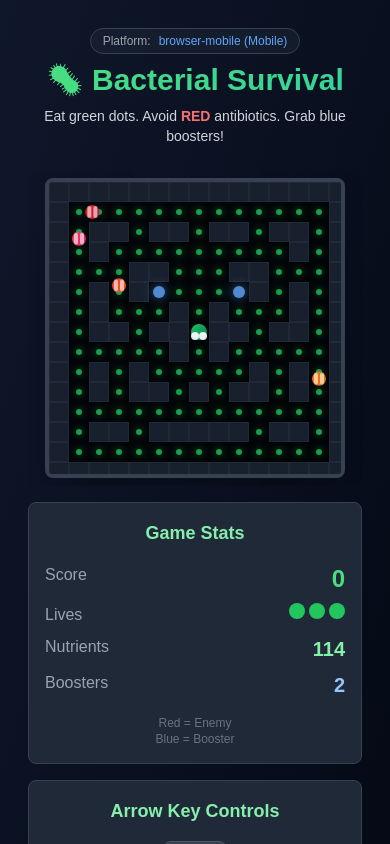
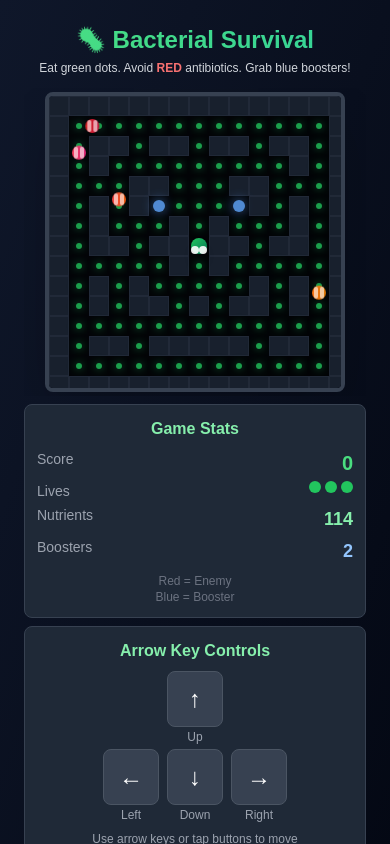
Before and after one commit to fidelismee/amr-pacman, a Next.js app: page / in a window 390 px wide. Shown: the top 844 px of the page. Built offline with nearby package versions, Linux system fonts and the light colour scheme.

Commit message:
feat: refine layout and styles for improved usability and responsiveness in BacteriaGame

```diff
--- a/app/game/components/BacteriaGame.tsx
+++ b/app/game/components/BacteriaGame.tsx
@@ -401,22 +401,23 @@ const BacteriaGame = () => {
   const antibioticOffset = (responsiveCellSize - antibioticSize) / 2;
 
   return (
-    <div className="min-h-screen bg-gradient-to-br from-slate-900 to-gray-950 text-white p-3 md:p-6 touch-none game-landscape-optimized">
+    <div className="min-h-screen bg-gradient-to-br from-slate-900 to-gray-950 text-white p-2 md:p-4 touch-none game-landscape-optimized">
       <div className="max-w-6xl mx-auto safe-area-padding">
         {/* Portrait mode warning for mobile PWA */}
         {isPortrait && platform.isPWA && (
-          <div className="mb-4 p-4 bg-yellow-900/50 border border-yellow-700 rounded-lg text-center">
-            <div className="text-yellow-300 font-bold mb-2">📱 Rotate Your Device</div>
-            <p className="text-yellow-200 text-sm">
+          <div className="mb-2 p-3 bg-yellow-900/50 border border-yellow-700 rounded-lg text-center">
+            <div className="text-yellow-300 font-bold mb-1 text-sm">📱 Rotate Your Device</div>
+            <p className="text-yellow-200 text-xs">
               For the best experience, please rotate your device to landscape mode.
             </p>
-            <div className="mt-2 text-2xl animate-pulse">↻</div>
+            <div className="mt-1 text-xl animate-pulse">↻</div>
           </div>
         )}
 
-        {/* Platform Indicator - for debugging */}
-        <div className="mb-2 text-xs text-center">
-          <div className="inline-flex items-center gap-2 bg-gray-800/50 px-3 py-1 rounded-full border border-gray-700">
+        {/* Platform Indicator - for debugging (hidden on mobile to save space) */}
+        {!platform.isMobile && (
+          <div className="mb-1 md:mb-2 text-xs text-center">
+            <div className="inline-flex items-center gap-2 bg-gray-800/50 px-2 md:px-3 py-0.5 md:py-1 rounded-full border border-gray-700">
               <span className="text-gray-400">Platform:</span>
               <span className={`font-medium ${
                 platform.platformType === 'pwa-mobile' ? 'text-green-400' :
@@ -430,25 +431,26 @@ const BacteriaGame = () => {
               </span>
             </div>
           </div>
+        )}
 
-        <header className="text-center mb-6">
-          <h1 className="text-3xl md:text-5xl font-bold mb-2 bg-gradient-to-r from-green-400 to-emerald-400 bg-clip-text text-transparent">
+        <header className="text-center mb-3 md:mb-6">
+          <h1 className="text-2xl md:text-4xl font-bold mb-1 md:mb-2 bg-gradient-to-r from-green-400 to-emerald-400 bg-clip-text text-transparent">
             🦠 Bacterial Survival
             {platform.isPWA && platform.isMobile && (
-              <span className="ml-2 text-sm md:text-base align-middle bg-green-900/30 text-green-300 px-2 py-1 rounded-full">PWA</span>
+              <span className="ml-1 md:ml-2 text-xs md:text-sm align-middle bg-green-900/30 text-green-300 px-1 md:px-2 py-0.5 md:py-1 rounded-full">PWA</span>
             )}
           </h1>
-          <p className="text-gray-300 text-sm md:text-base">
+          <p className="text-gray-300 text-xs md:text-sm">
             Eat green dots. Avoid <span className="text-red-400 font-bold">RED</span> antibiotics. Grab blue boosters!
             {showKeyboardInstructions && (
-              <span className="block mt-1 text-green-300">Use arrow keys to move • Space to pause • R to restart</span>
+              <span className="block mt-0.5 md:mt-1 text-green-300 text-xs">Use arrow keys to move • Space to pause • R to restart</span>
             )}
           </p>
         </header>
 
-        <div className="flex flex-col md:flex-row gap-4 md:gap-6 items-start">
+        <div className="flex flex-col md:flex-row gap-2 md:gap-4 items-start">
           <div className="flex-1 w-full flex flex-col items-center">
-            <div className="flex justify-center items-center w-full overflow-hidden py-2 md:py-4 game-board-landscape" ref={boardRef}>
+            <div className="flex justify-center items-center w-full overflow-hidden py-1 md:py-2 game-board-landscape" ref={boardRef}>
               <div className="relative" style={{ width: responsiveBoardWidth, height: responsiveBoardHeight }}>
 
                 {/* Board Container */}
@@ -548,127 +550,127 @@ const BacteriaGame = () => {
           </div>
 
           {/* Right Column: Stats and Controls */}
-          <div className="md:w-80 w-full space-y-4 md:space-y-6">
+          <div className="md:w-72 w-full space-y-2 md:space-y-4">
             {/* Stats Panel */}
-            <div className="bg-gray-800 p-4 rounded-lg border border-gray-700">
-              <h3 className="text-lg font-bold mb-4 text-green-300 text-center">Game Stats</h3>
-              <div className="flex justify-between mb-2">
-                <span className="text-gray-400">Score</span>
-                <span className="text-2xl font-bold text-green-400">{score}</span>
+            <div className="bg-gray-800 p-3 rounded-lg border border-gray-700">
+              <h3 className="text-base font-bold mb-2 text-green-300 text-center">Game Stats</h3>
+              <div className="flex justify-between mb-1">
+                <span className="text-gray-400 text-sm">Score</span>
+                <span className="text-xl font-bold text-green-400">{score}</span>
               </div>
-              <div className="flex justify-between mb-2">
-                <span className="text-gray-400">Lives</span>
+              <div className="flex justify-between mb-1">
+                <span className="text-gray-400 text-sm">Lives</span>
                 <div className="flex gap-1">
                   {[...Array(3)].map((_, i) => (
-                    <div key={i} className={`w-4 h-4 rounded-full ${i < lives ? 'bg-green-500' : 'bg-gray-700'}`} />
+                    <div key={i} className={`w-3 h-3 rounded-full ${i < lives ? 'bg-green-500' : 'bg-gray-700'}`} />
                   ))}
                 </div>
               </div>
-              <div className="flex justify-between mb-2">
-                <span className="text-gray-400">Nutrients</span>
-                <span className="text-xl font-bold text-green-300">{remainingNutrients}</span>
+              <div className="flex justify-between mb-1">
+                <span className="text-gray-400 text-sm">Nutrients</span>
+                <span className="text-lg font-bold text-green-300">{remainingNutrients}</span>
               </div>
-              <div className="flex justify-between mb-2">
-                <span className="text-gray-400">Boosters</span>
-                <span className="text-xl font-bold text-blue-300">{remainingBoosters}</span>
+              <div className="flex justify-between mb-1">
+                <span className="text-gray-400 text-sm">Boosters</span>
+                <span className="text-lg font-bold text-blue-300">{remainingBoosters}</span>
               </div>
-              <div className="text-xs text-center text-gray-500 mt-4">
+              <div className="text-xs text-center text-gray-500 mt-2">
                 Red = Enemy <br/> Blue = Booster
               </div>
             </div>
 
             {/* Platform-specific controls */}
             {showTouchControls ? (
-              <div className="bg-gray-800 p-4 rounded-lg border border-gray-700 touch-controls-landscape">
-                <h3 className="text-lg font-bold mb-4 text-green-300 text-center">
+              <div className="bg-gray-800 p-3 rounded-lg border border-gray-700 touch-controls-landscape">
+                <h3 className="text-base font-bold mb-2 text-green-300 text-center">
                   {platform.isPWA ? 'Touch Controls' : 'Arrow Key Controls'}
                 </h3>
 
                 <div className="flex flex-col items-center">
                   {/* Up arrow */}
-                  <div className="mb-2">
+                  <div className="mb-1">
                     <button
                       onClick={() => nextDirectionRef.current = 'up'}
-                      className="w-16 h-16 md:w-20 md:h-20 flex items-center justify-center bg-gray-700 hover:bg-gray-600 rounded-lg border border-gray-600 active:bg-gray-500 transition-colors"
+                      className="w-14 h-14 md:w-16 md:h-16 flex items-center justify-center bg-gray-700 hover:bg-gray-600 rounded-lg border border-gray-600 active:bg-gray-500 transition-colors"
                     >
-                      <div className="text-3xl md:text-4xl">↑</div>
+                      <div className="text-2xl md:text-3xl">↑</div>
                     </button>
-                    <div className="text-center text-sm text-gray-400 mt-1">Up</div>
+                    <div className="text-center text-xs text-gray-400 mt-0.5">Up</div>
                   </div>
 
                   {/* Middle row: Left, Down, Right */}
-                  <div className="flex items-center gap-4 md:gap-6">
+                  <div className="flex items-center gap-2 md:gap-4">
                     <div>
                       <button
                         onClick={() => nextDirectionRef.current = 'left'}
-                        className="w-16 h-16 md:w-20 md:h-20 flex items-center justify-center bg-gray-700 hover:bg-gray-600 rounded-lg border border-gray-600 active:bg-gray-500 transition-colors"
+                        className="w-14 h-14 md:w-16 md:h-16 flex items-center justify-center bg-gray-700 hover:bg-gray-600 rounded-lg border border-gray-600 active:bg-gray-500 transition-colors"
                       >
-                        <div className="text-3xl md:text-4xl">←</div>
+                        <div className="text-2xl md:text-3xl">←</div>
                       </button>
-                      <div className="text-center text-sm text-gray-400 mt-1">Left</div>
+                      <div className="text-center text-xs text-gray-400 mt-0.5">Left</div>
                     </div>
 
                     <div>
                       <button
                         onClick={() => nextDirectionRef.current = 'down'}
-                        className="w-16 h-16 md:w-20 md:h-20 flex items-center justify-center bg-gray-700 hover:bg-gray-600 rounded-lg border border-gray-600 active:bg-gray-500 transition-colors"
+                        className="w-14 h-14 md:w-16 md:h-16 flex items-center justify-center bg-gray-700 hover:bg-gray-600 rounded-lg border border-gray-600 active:bg-gray-500 transition-colors"
                       >
-                        <div className="text-3xl md:text-4xl">↓</div>
+                        <div className="text-2xl md:text-3xl">↓</div>
                       </button>
-                      <div className="text-center text-sm text-gray-400 mt-1">Down</div>
+                      <div className="text-center text-xs text-gray-400 mt-0.5">Down</div>
                     </div>
 
                     <div>
                       <button
                         onClick={() => nextDirectionRef.current = 'right'}
-                        className="w-16 h-16 md:w-20 md:h-20 flex items-center justify-center bg-gray-700 hover:bg-gray-600 rounded-lg border border-gray-600 active:bg-gray-500 transition-colors"
+                        className="w-14 h-14 md:w-16 md:h-16 flex items-center justify-center bg-gray-700 hover:bg-gray-600 rounded-lg border border-gray-600 active:bg-gray-500 transition-colors"
                       >
-                        <div className="text-3xl md:text-4xl">→</div>
+                        <div className="text-2xl md:text-3xl">→</div>
                       </button>
-                      <div className="text-center text-sm text-gray-400 mt-1">Right</div>
+                      <div className="text-center text-xs text-gray-400 mt-0.5">Right</div>
                     </div>
                   </div>
 
-                  <div className="mt-4 text-sm text-gray-400 text-center">
+                  <div className="mt-2 text-xs text-gray-400 text-center">
                     <p>{platform.isPWA ? 'Tap buttons to move' : 'Use arrow keys or tap buttons to move'}</p>
-                    <p className="text-xs text-gray-500 mt-1">Space = Pause • R = Restart</p>
+                    <p className="text-xs text-gray-500 mt-0.5">Space = Pause • R = Restart</p>
                     {platform.isPWA && (
-                      <p className="text-xs text-green-400 mt-1">Running as installed PWA</p>
+                      <p className="text-xs text-green-400 mt-0.5">Running as installed PWA</p>
                     )}
                   </div>
                 </div>
               </div>
             ) : (
-              <div className="bg-gray-800 p-4 rounded-lg border border-gray-700">
-                <h3 className="text-lg font-bold mb-4 text-purple-300 text-center">Desktop Controls</h3>
+              <div className="bg-gray-800 p-3 rounded-lg border border-gray-700">
+                <h3 className="text-base font-bold mb-2 text-purple-300 text-center">Desktop Controls</h3>
 
-                <div className="space-y-4">
+                <div className="space-y-2">
                   <div className="text-center">
-                    <div className="inline-flex flex-col items-center gap-2 p-4 bg-gray-900/50 rounded-lg">
-                      <div className="text-2xl">🎮</div>
-                      <div className="text-sm text-gray-300">Use <span className="font-bold text-green-300">Arrow Keys</span> to move</div>
-                      <div className="text-sm text-gray-300"><span className="font-bold text-yellow-300">Space</span> to pause/resume</div>
-                      <div className="text-sm text-gray-300"><span className="font-bold text-red-300">R</span> to restart game</div>
+                    <div className="inline-flex flex-col items-center gap-1 p-2 bg-gray-900/50 rounded-lg">
+                      <div className="text-xl">🎮</div>
+                      <div className="text-xs text-gray-300">Use <span className="font-bold text-green-300">Arrow Keys</span> to move</div>
+                      <div className="text-xs text-gray-300"><span className="font-bold text-yellow-300">Space</span> to pause/resume</div>
+                      <div className="text-xs text-gray-300"><span className="font-bold text-red-300">R</span> to restart game</div>
                     </div>
                   </div>
 
-                  <div className="text-center text-sm text-gray-400">
+                  <div className="text-center text-xs text-gray-400">
                     <p>Optimized for keyboard play</p>
-                    <p className="text-xs text-gray-500 mt-1">Touch controls hidden on desktop</p>
+                    <p className="text-xs text-gray-500 mt-0.5">Touch controls hidden on desktop</p>
                   </div>
                 </div>
               </div>
             )}
 
-            <button onClick={initializeGame} className="w-full py-3 bg-gray-700 hover:bg-gray-600 rounded font-bold">Restart (R)</button>
+            <button onClick={initializeGame} className="w-full py-2 bg-gray-700 hover:bg-gray-600 rounded font-bold text-sm">Restart (R)</button>
           </div>
         </div>
 
-        <footer className="mt-6 text-center text-gray-500 text-sm">
+        <footer className="mt-3 md:mt-4 text-center text-gray-500 text-xs">
           <p>Move the bacteria with {showTouchControls ? 'on-screen controls or ' : ''}arrow keys. Eat all green dots to win!</p>
-          <p className="mt-2">Avoid red antibiotics unless you have a blue booster active.</p>
+          <p className="mt-1">Avoid red antibiotics unless you have a blue booster active.</p>
           {platform.isPWA && (
-            <p className="mt-2 text-green-400 text-xs">
+            <p className="mt-1 text-green-400 text-xs">
               ✓ Running as Progressive Web App {platform.isMobile ? 'on mobile' : 'on desktop'}
             </p>
           )}
```
Lines whose indentation alone changed are shown as unchanged.
